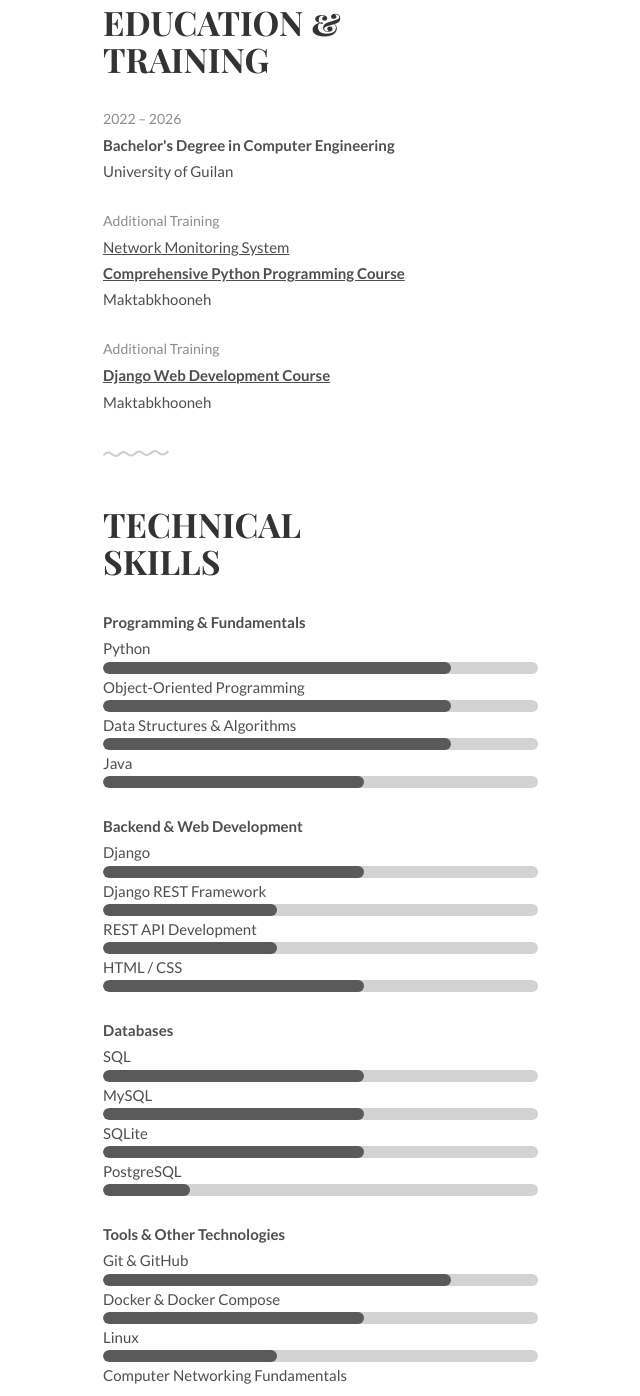
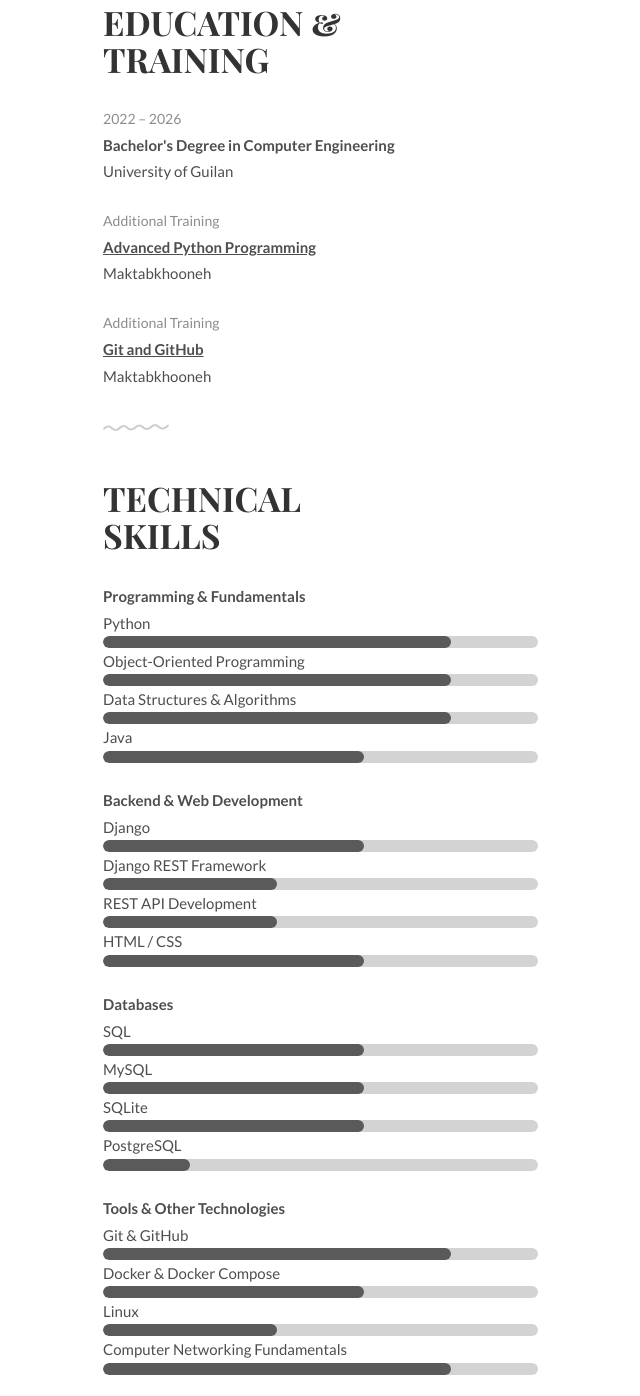
Before and after one commit to husseiny8/husseiny8.github.io, a plain HTML site: page index.html in a window 1280 px wide. Shown: the part 1457-2853 px from the top of the page, without its empty margins (226-866 px from the left). Drawn offline with Linux system fonts and the light colour scheme.

Commit message:
Update index.html

```diff
--- a/index.html
+++ b/index.html
@@ -163,23 +163,16 @@
 
             <ul class="award-list list-flat">
                 <li>Additional Training</li>
-                <li>
-                    <a href="https://github.com/husseiny8/Face_Analyzer" target="_blank" rel="noopener noreferrer">
-                        Network Monitoring System
-                    </a>
-                </li>
-                <li>
-                    <a href="" target="_blank" rel="noopener noreferrer">
-                        <strong>Comprehensive Python Programming Course</strong>
-                    </a>
-                </li>
+                <a href="https://www.maktabkhooneh.org/certificates/MK-TC2TUH/" target="_blank" rel="noopener noreferrer">
+                    <strong>Advanced Python Programming</strong>
+                </a>
                 <li>Maktabkhooneh</li>
             </ul>
 
             <ul class="award-list list-flat">
                 <li>Additional Training</li>
-                <a href="" target="_blank" rel="noopener noreferrer">
-                    <strong>Django Web Development Course</strong>
+                <a href="https://www.maktabkhooneh.org/certificates/MK-N5QPHS/" target="_blank" rel="noopener noreferrer">
+                    <strong>Git and GitHub</strong>
                 </a>
                 <li>Maktabkhooneh</li>
             </ul>
@@ -220,7 +213,7 @@
                 <li>Git & GitHub</li><div class="progress"><div class="skill git"></div></div>
                 <li>Docker & Docker Compose</li><div class="progress"><div class="skill docker"></div></div>
                 <li>Linux</li><div class="progress"><div class="skill linux"></div></div>
-                <li>Computer Networking Fundamentals</li>
+                <li>Computer Networking Fundamentals</li><div class="progress"><div class="skill git"></div></div>
             </ul>
 
             <p class="skill-note">
```
